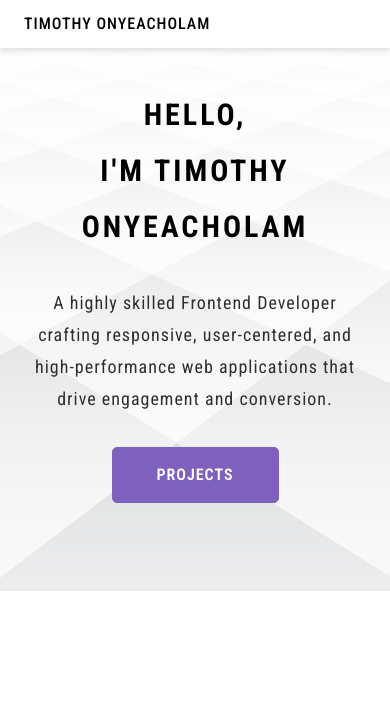
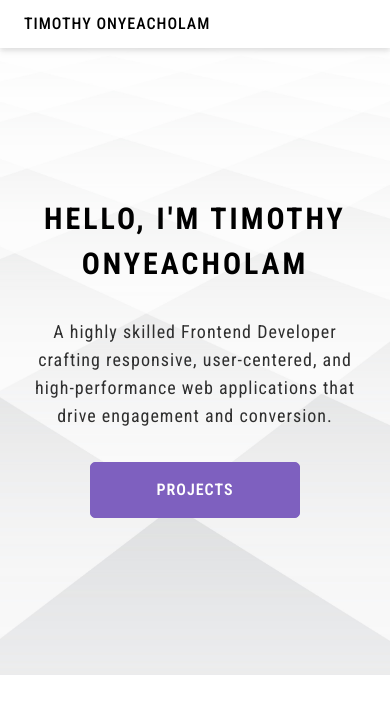
Before and after one commit to encode412/portfolio_2, a React (Vite) app: page / in a window 390 px wide. Shown: the top 714 px of the page. Built offline with nearby package versions, Linux system fonts and the light colour scheme; some icons are missing.

Commit message:
fix(ui): responsivesness fix to mobile view

```diff
--- a/package.json
+++ b/package.json
@@ -9,7 +9,8 @@
     "format": "prettier --write .",
     "lint": "next lint",
     "preview": "vite preview",
-    "prepare": "husky"
+    "prepare": "husky",
+    "test": "echo 'No tests yet.'"
   },
   "husky": {
     "hooks": {
--- a/src/pages/homepage/_components/hero_section/index.jsx
+++ b/src/pages/homepage/_components/hero_section/index.jsx
@@ -14,21 +14,21 @@ const HeroSection = () => {
   return (
     <section className="relative h-screen w-full">
       <div
-        className="h-[70vh] w-full bg-cover bg-center bg-no-repeat md:h-screen"
+        className="h-[80vh] w-full bg-cover bg-center bg-no-repeat md:h-screen"
         style={{
           backgroundImage: 'url("/hero_bg4.jpg")',
         }}
       >
-        <div className="flex h-[70vh] flex-col items-center justify-center gap-y-8 px-7 text-center transition-all duration-1000 ease-out md:h-screen md:gap-y-10 lg:gap-y-12">
-          <div className="text-3xl font-bold uppercase leading-[3.5rem] tracking-[3px] md:text-[52px] md:leading-none">
-            Hello, <br className="md:hidden" /> I'm Timothy Onyeacholam
+        <div className="flex h-[80vh] flex-col items-center justify-center gap-y-8 px-5 pt-10 text-center transition-all duration-1000 ease-out md:h-screen md:gap-y-10 lg:gap-y-12">
+          <div className="text-3xl font-bold uppercase leading-[2.8rem] tracking-[3px] md:text-[52px] md:leading-none">
+            Hello, I'm Timothy Onyeacholam
           </div>
-          <div className="text-center text-lg font-normal !leading-8 text-dark md:w-3/4 md:text-xl lg:w-[42%] lg:text-2xl">
+          <div className="text-center text-lg font-normal text-dark md:w-3/4 md:text-xl md:leading-8 lg:w-[42%] lg:text-2xl">
             A highly skilled Frontend Developer crafting responsive,
             user-centered, and high-performance web applications that drive
             engagement and conversion.
           </div>
-          <Button className="w-1/2 md:w-[15%]">Projects</Button>
+          <Button className="w-[60%] md:w-[15%]">Projects</Button>
         </div>
       </div>
       <div className="absolute right-0 top-[40%] hidden w-[4%] bg-primary drop-shadow-sm md:block">
```
